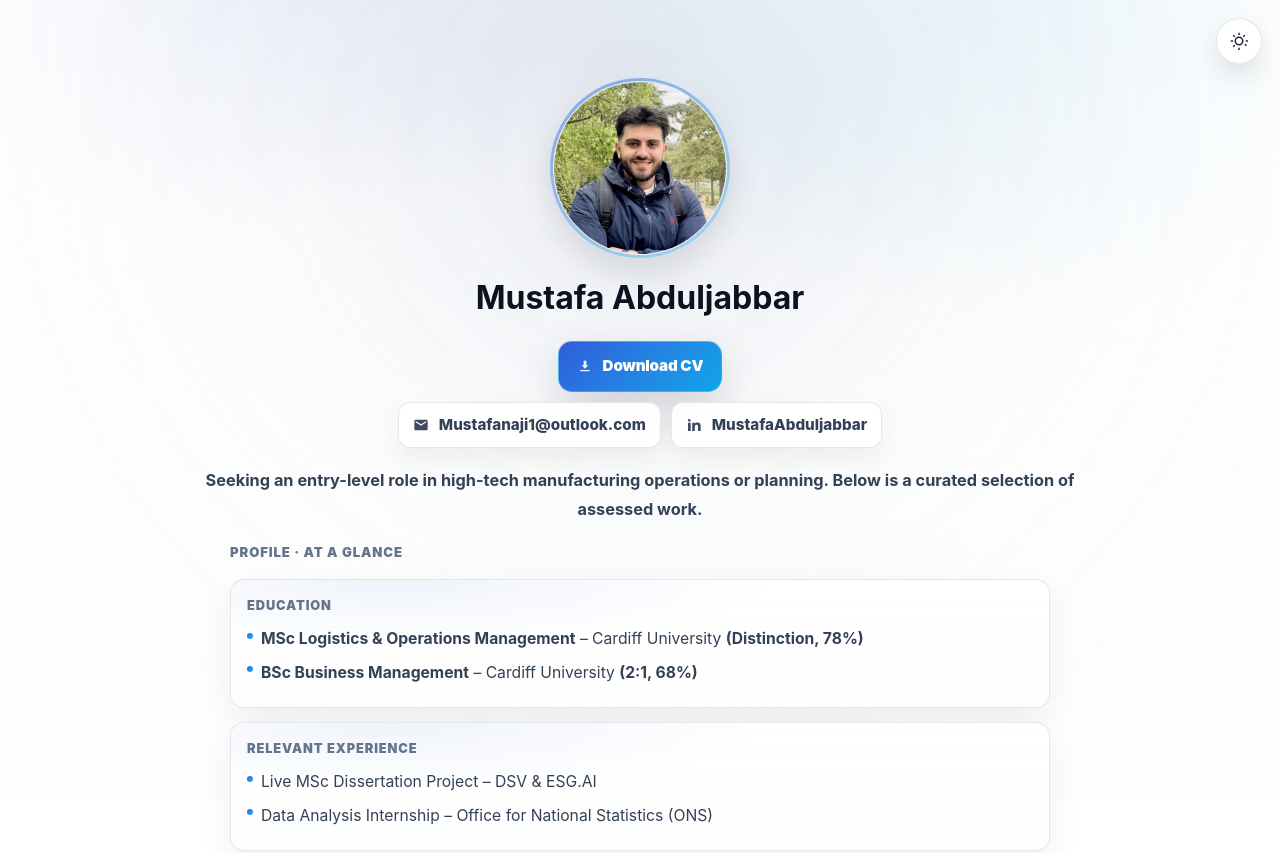
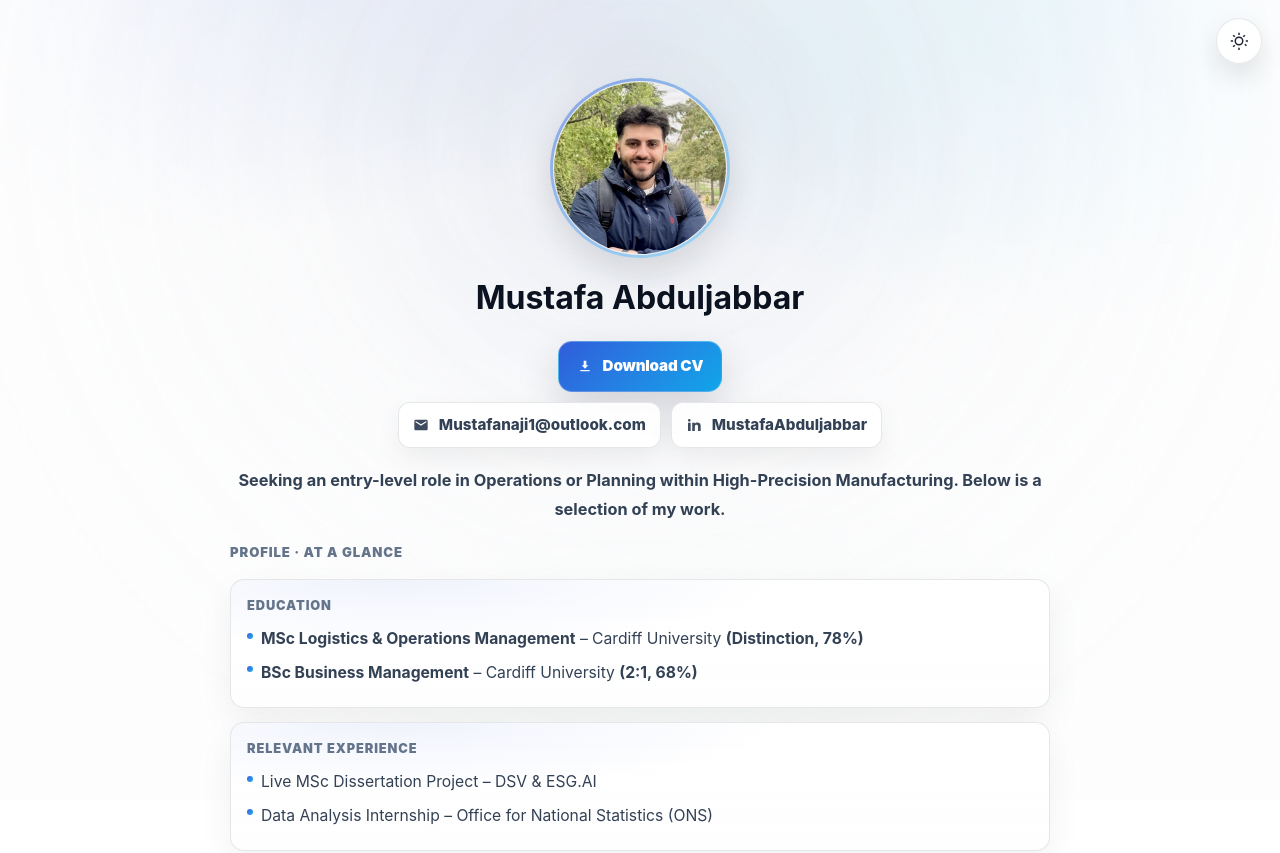
Before and after one commit to MustafaNaji1/Portfolio-website, a plain HTML site: page index.html in a window 1280 px wide. Shown: the top 853 px of the page. Drawn offline with Linux system fonts and the light colour scheme.

```diff
--- a/index.html
+++ b/index.html
@@ -1117,7 +1117,7 @@
         </a>
       </div>
 
-      <p class="headline">Seeking an entry-level role in high-tech manufacturing operations or planning. Below is a curated selection of assessed work.</p>
+      <p class="headline">Seeking an entry-level role in Operations or Planning within High-Precision Manufacturing. Below is a selection of my work.</p>
 
       <div class="at-a-glance">
         <div class="glance-title">Profile · At a glance</div>
```
